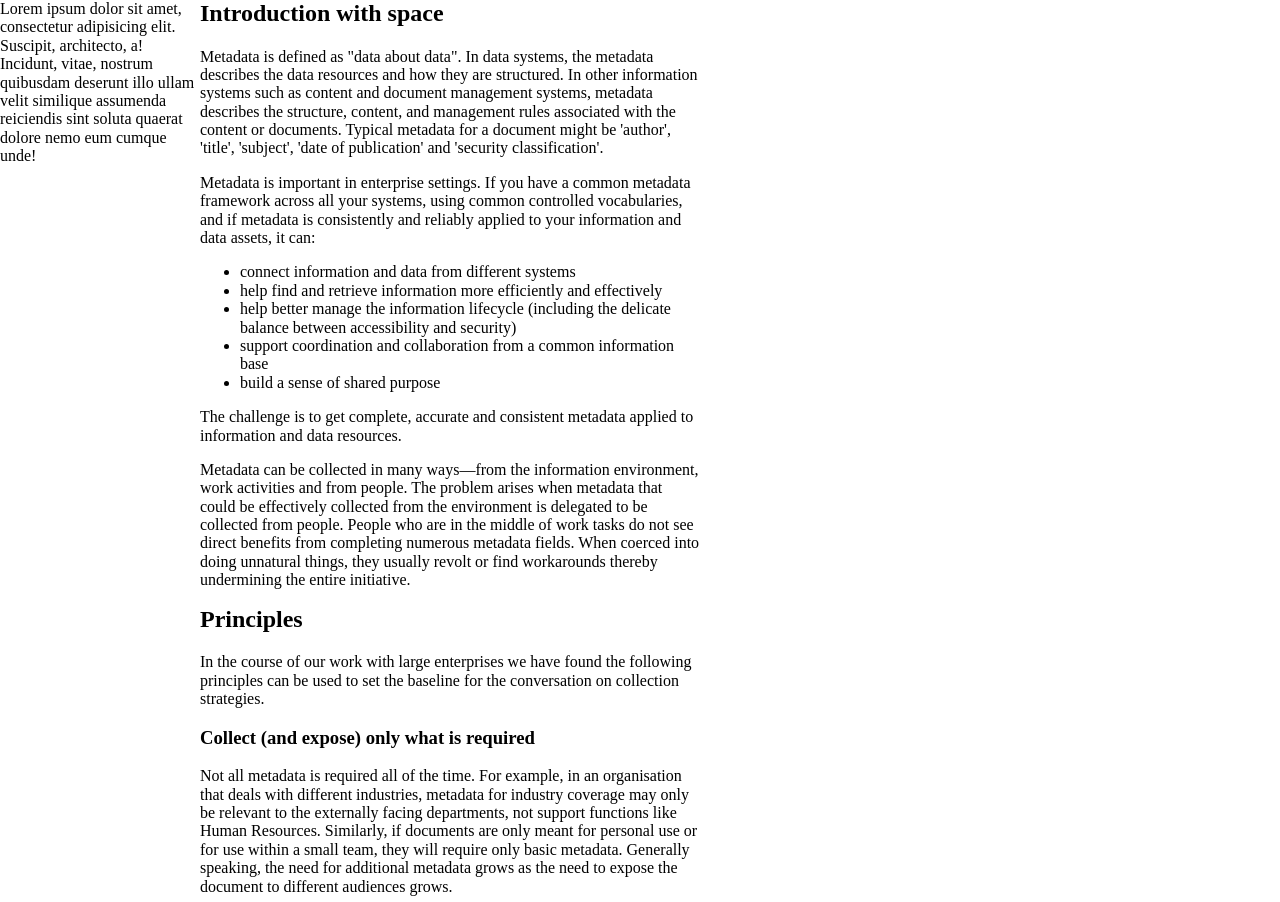
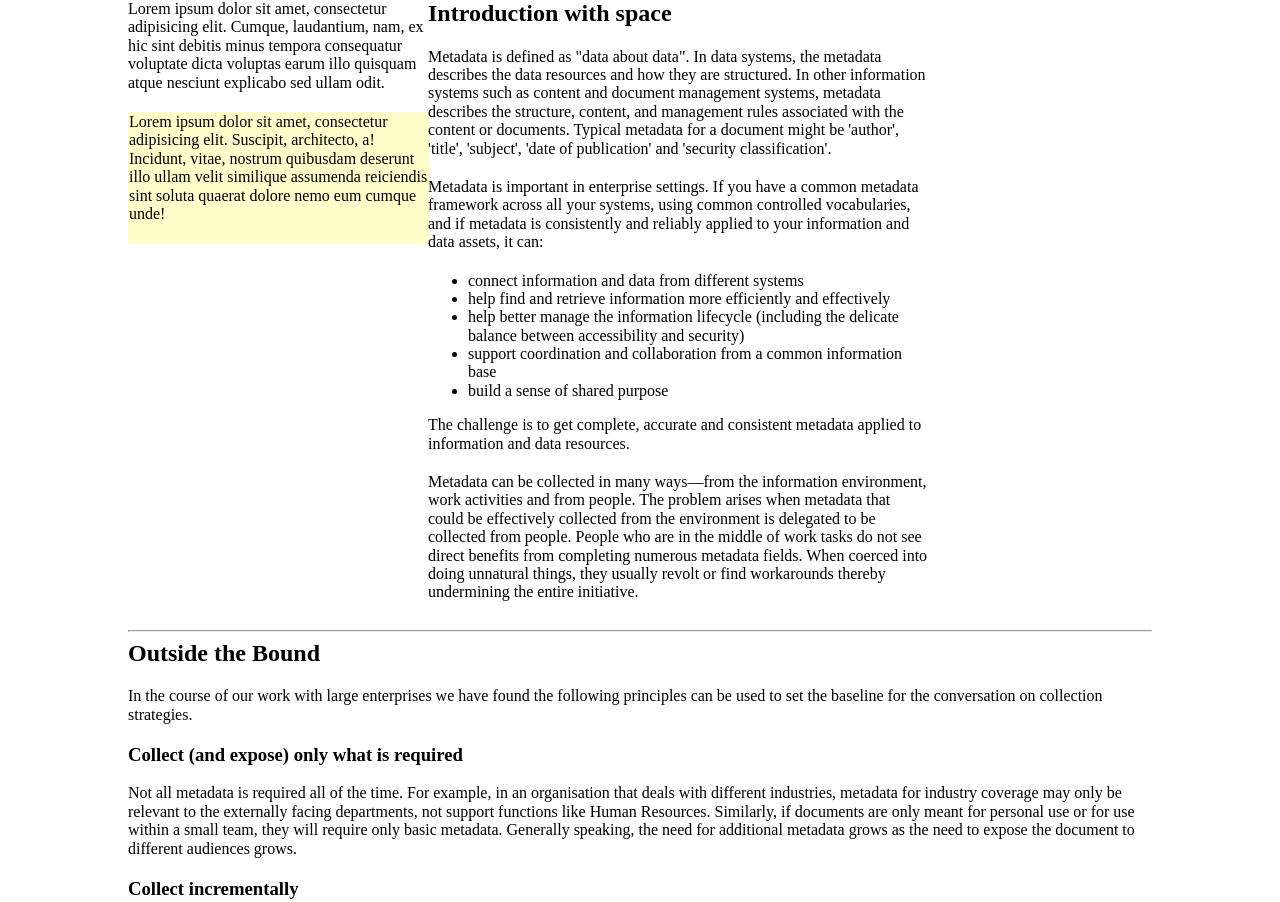
Before and after one commit to PebbleRoad/javascript-sticky-scroll, a plain HTML site: page index.html in a window 1280 px wide. Shown: the top 902 px of the page. Drawn offline with nearby package versions, Linux system fonts and the light colour scheme.

Commit message:
updated sticky scroll

```diff
--- a/index.html
+++ b/index.html
@@ -3,22 +3,54 @@
   <head>
 
     <script type="text/javascript" src="sticky-scroll.js"></script>
+    <script>
+        window.onload = function(){
+            var sticky = new StickyScroll(
+                {
+                    element: '.stickyScroll',
+                    bounds: '.page',
+                    gutter: 20,
+                    stickyklass: 'block--sticky'
+                }
+            );
+
+            sticky.init();
+        };
+    </script>
     <link rel="stylesheet" href="http://cdnjs.cloudflare.com/ajax/libs/normalize/2.1.0/normalize.css">
     <style>
 
-    .block--body{
+    body{
+        width: 80%;
+        margin: 0 auto;
+    }
+
+    .page{
         overflow: hidden;
+        //padding: 20px;
     }
     .block--sticky{
         position: fixed;
+        top: 0;
     }
-    .columns{
-        min-height: 1px;
+    .content{
         float: left;
+        width: 500px;
+    }
+
+
+    .stickScroll-wrapper{
+        float: left;
+        width: 300px;
+    }
+
+    .stickyScroll{
+        background: #ffc;
+        padding: 1px;
     }
 
     p, h2{
-        margin-top: 0;
+        margin: 0 0 20px 0;
     }
 
 
@@ -26,16 +58,19 @@
   </head>
   <body>
 
-    <div class="block--body">
+    <div class="page">
 
-        <div class="columns" style="width:200px;">
-            <div class="block--sticyScroll">
+        <div class="stickScroll-wrapper">
+
+            <p>Lorem ipsum dolor sit amet, consectetur adipisicing elit. Cumque, laudantium, nam, ex hic sint debitis minus tempora consequatur voluptate dicta voluptas earum illo quisquam atque nesciunt explicabo sed ullam odit.</p>
+
+            <div class="stickyScroll">
                 <p>Lorem ipsum dolor sit amet, consectetur adipisicing elit. Suscipit, architecto, a! Incidunt, vitae, nostrum quibusdam deserunt illo ullam velit similique assumenda reiciendis sint soluta quaerat dolore nemo eum cumque unde!</p>
             </div>
+
         </div>
 
-
-        <div class="columns" style="width:500px;">
+        <div class="content">
 
             <h2>Introduction with space</h2>
 
@@ -55,7 +90,17 @@
 
             <p>Metadata can be collected in many ways—from the information environment, work activities and from people. The problem arises when metadata that could be effectively collected from the environment is delegated to be collected from people. People who are in the middle of work tasks do not see direct benefits from completing numerous metadata fields. When coerced into doing unnatural things, they usually revolt or find workarounds thereby undermining the entire initiative.</p>
 
-            <h2>Principles</h2>
+
+        </div>
+
+    </div>
+
+
+    <hr>
+
+    <div class="row">
+    <div class="columns eight">
+        <h2>Outside the Bound</h2>
 
             <p>In the course of our work with large enterprises we have found the following principles can be used to set the baseline for the conversation on collection strategies.</p>
 
@@ -110,9 +155,7 @@
             <h2>Conclusion</h2>
 
             <p>Having complete, accurate and consistent metadata is essential to any information system. Collection of metadata therefore becomes crucial and having the right set of strategies in place can make all the difference between an effective system and one that is a glorified file store. People can be ingenious at avoiding onerous metadata assignment tasks, especially if they are repetitive and not apparently related to the task at hand. People also see different aspects to a document that to them are relevant but may not be to others, and this leads to problems of consistency. Smart design of systems and the way metadata is collected, using the principles and strategies above, can mitigate the burden on people, and improve consistency and quality of metadata.</p>
-
-        </div>
-
+    </div>
     </div>
   </body>
 </html>
--- a/sticky-scroll.js
+++ b/sticky-scroll.js
@@ -1,25 +1,49 @@
-(function(){
+(function(window, document){
 
-  var stickyScroll = function(opts){
+  /**
+   * Default Options
+   */
 
-    this.settings = {};
+  var defaultOptions = {
+    stickyklass   : 'block--sticky',
+    element : '.block--sticyScroll',
+    bounds  : '.block--body',
+    gutter  : 20
+  }
 
-    if(typeof opts == "undefined"){
+  /**
+   * Constructor
+   */
 
-      this.settings.klass   = 'block--sticky';
-      this.settings.ele     = '.block--sticyScroll';
-      this.settings.bounds  = '.block--body';
-      this.settings.gutter  = 20;
-    }
-    else{
-      this.settings = opts;
-    }
+  function StickyScroll(options){
 
+    this.settings = this.extend({}, defaultOptions, options);
 
   };
 
 
-  stickyScroll.prototype.getPos = function(ele) {
+  /*
+  * Extend
+  */
+
+  StickyScroll.prototype.extend = function(){
+   if (arguments.length > 1) {
+     var master = arguments[0];
+     for (var i = 1, l = arguments.length; i < l; i++) {
+       var object = arguments[i];
+       for (var key in object) {
+         master[key] = object[key];
+       }
+     }
+   }
+   return master;
+  };
+
+
+  /**
+   * Get X,Y Position of an element
+   */
+  StickyScroll.prototype.getPos = function(ele) {
         var x=0;
         var y=0;
         while(true){
@@ -35,24 +59,28 @@
         }
   };
 
-  stickyScroll.prototype.getHeight = function(ele){
+  /**
+   * Gets Height of an Element with margin bottom and top
+   */
+  StickyScroll.prototype.getHeight = function(ele){
 
       return ele.offsetHeight +
-            Number(window.getComputedStyle(ele)['marginTop'].replace(/[^\d\.]/g, '')) +
-            Number(window.getComputedStyle(ele)['marginBottom'].replace(/[^\d\.]/g, ''));
+            Number(window.getComputedStylePropertyValue(ele, 'margin-top').replace(/[^\d\.]/g, '')) +
+            Number(window.getComputedStylePropertyValue(ele,'margin-bottom').replace(/[^\d\.]/g, ''));
 
-    },
+  };
 
-  stickyScroll.prototype.init =function(){
+  StickyScroll.prototype.init =function(){
 
       var self = this;
-      this.ele = document.querySelector(this.settings.ele);
+
+      this.ele = document.querySelector(this.settings.element);
 
       if(this.ele) this.setDefaults();
 
-    },
+  };
 
-  stickyScroll.prototype.setDefaults = function(){
+  StickyScroll.prototype.setDefaults = function(){
 
       var self              = this;
       this.eleWidth         = this.ele.clientWidth;
@@ -65,33 +93,66 @@
       this.ele.style.width = this.eleWidth + 'px';
 
       window.addEventListener("scroll", function(){
+
         self.scrollHandler()
+
       }, false);
 
 
-    },
+  };
 
-  stickyScroll.prototype.scrollHandler = function(e){
+  StickyScroll.prototype.scrollHandler = function(e){
 
-      var windowScroll = window.pageYOffset || window.scrollTop;
+      var windowScroll = window.pageYOffset || window.scrollTop || document.documentElement.scrollTop;
 
 
       /* Check if element is below the page Viewport */     /* Check if element is within the bounds */
       if(windowScroll > this.eleOffsetTop && windowScroll < (this.containerHeight + this.containerTop - this.eleHeight - this.settings.gutter)) {
 
-        this.ele.classList.add(this.settings.klass);
+        this.ele.classList.add(this.settings.stickyklass);
       }else{
-        this.ele.classList.remove(this.settings.klass);
+        this.ele.classList.remove(this.settings.stickyklass);
       }
 
 
   };
 
-  window.addEventListener('load', function(){
-    var sticky = new stickyScroll();
+  /**
+   * Assign to Window Object
+   */
 
-    sticky.init();
-  })
+  window.StickyScroll = StickyScroll;
 
 
-})()
+  /**
+   * Get Computer Style Shim
+   * https://developer.mozilla.org/en-US/docs/Web/API/window.getComputedStyle
+   */
+
+  window.getComputedStylePropertyValue = function(el,cssProperty){
+          if(!window.getComputedStyle){
+              if(document.defaultView && document.defaultView.getComputedStyle){
+                  return document.defaultView.getComputedStyle.getPropertyValue(cssProperty);
+              }
+              else{
+                      var camelCasedCssProperty = getCamelCasedCssProperty(cssProperty);
+                      if(el.currentStyle){
+                          return el.currentStyle(camelCasedCssProperty);
+                      }
+                      else{
+                          return el.style[camelCasedCssProperty];
+                      }
+              }
+          }
+          else{
+                  return window.getComputedStyle(el).getPropertyValue(cssProperty);
+          }
+
+  }
+
+  function getCamelCasedCssProperty(cssProperty){
+          return cssProperty.replace(/-([a-z])/g, function (g) { return g[1].toUpperCase() });
+  }
+
+
+})(window, document, undefined);
```
